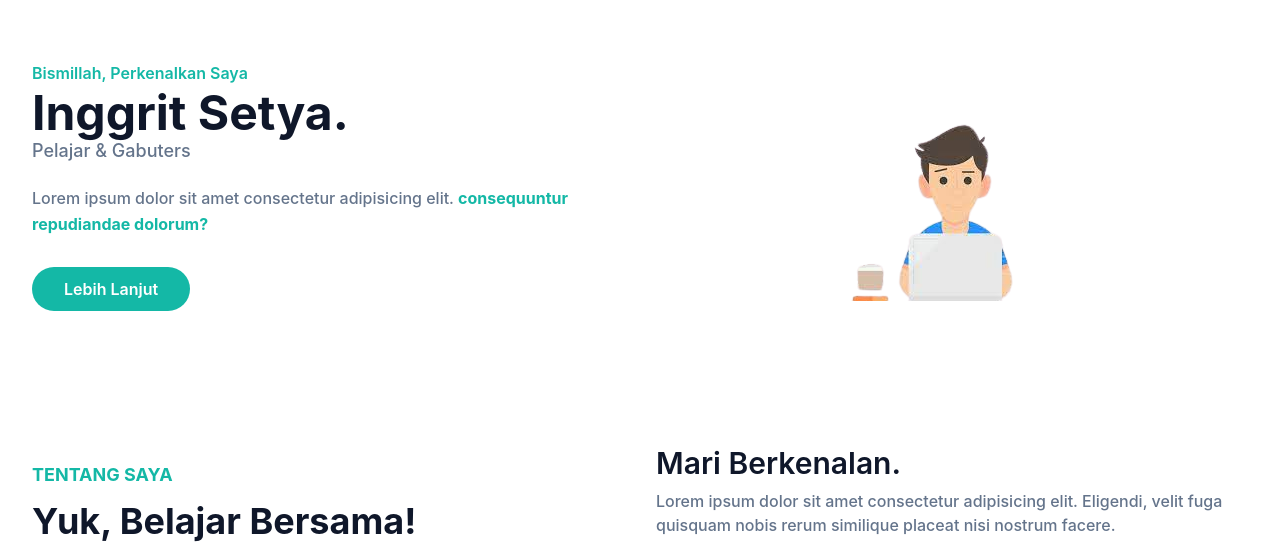
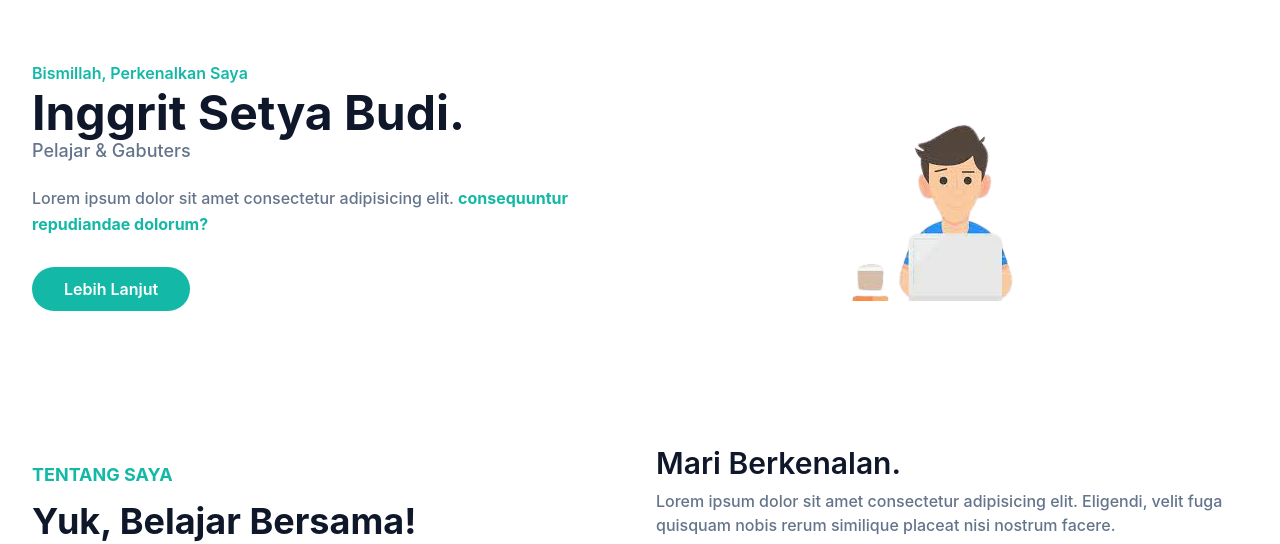
Before and after one commit to Setyabudi90/tw-web, a website: page index.html in a window 1280 px wide. Shown: the part 83-627 px from the top of the page. Drawn offline with Linux system fonts and the light colour scheme.

Commit message:
Update index.html

```diff
--- a/index.html
+++ b/index.html
@@ -53,7 +53,7 @@
         <div class="w-full self-center px-4 lg:w-1/2">
          <h1 class="text-base font-semibold text-primary">Bismillah, Perkenalkan Saya
           <span class="block font-bold text-dark text-4xl mt-1 lg:text-5xl">
-           Inggrit Setya.</span></h1>
+           Inggrit Setya Budi.</span></h1>
          <h2 class="font-medium text-slate-500 text-lg mb-5">Pelajar & Gabuters</h2>
          <p class="font-medium text-secondary mb-10 leading-relaxed">Lorem ipsum dolor sit amet consectetur
           adipisicing elit.
```
